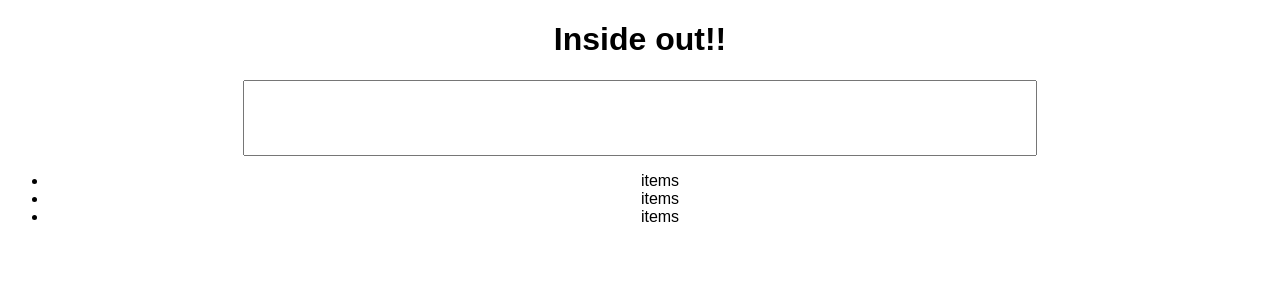
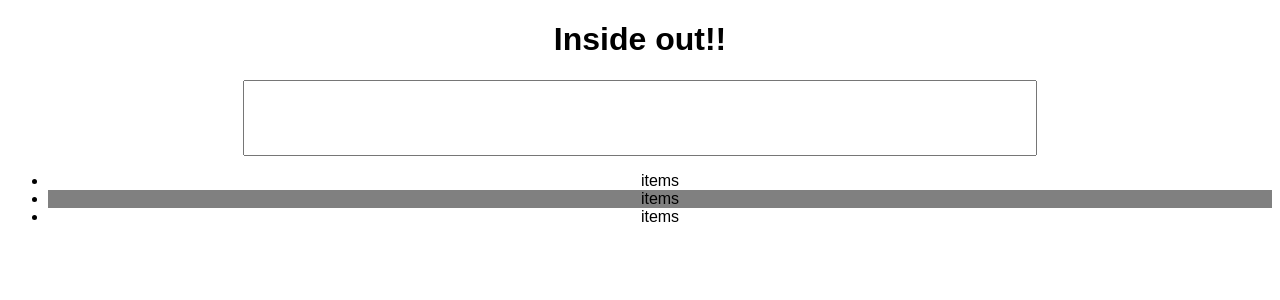
Before and after one commit to dikshadhote/Emoticon_Interpreter, a React (Create React App) app: page / in a window 1280 px wide. Shown: the top 300 px of the page. Built offline with nearby package versions, Linux system fonts and the light colour scheme.

Commit message:
acessing index odd index bg color change

```diff
--- a/src/App.js
+++ b/src/App.js
@@ -19,16 +19,19 @@ export default function App() {
       userInputMeaning = "This is not defined here...Please try something else";
     }
   }
-
+  function getBg(index) {
+    if (index % 2 === 0) return "white";
+    else return "grey";
+  }
   return (
     <div className="App">
       <h1>Inside out!!</h1>
       <input onChange={inputEventHandler}></input>
       <div class="output">{userInputMeaning}</div>
       <ul>
-        {shoppinglist.map((item) => {
+        {shoppinglist.map((item, index) => {
           console.log(item);
-          return <li>items</li>;
+          return <li style={{ backgroundColor: getBg(index) }}>items</li>;
         })}
       </ul>
     </div>
```
